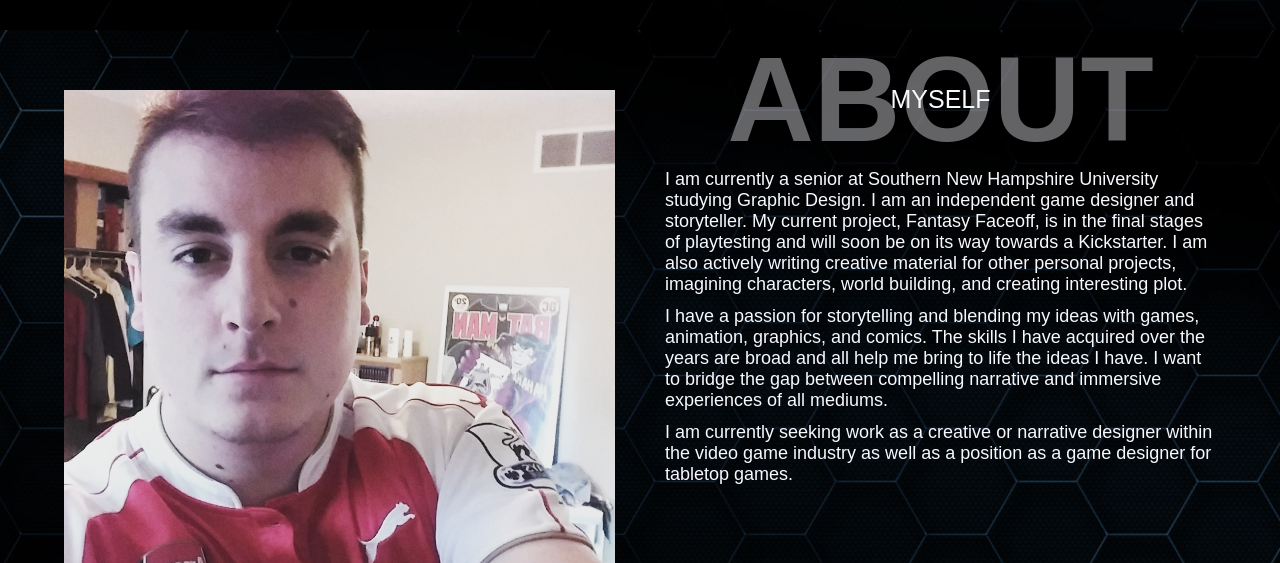
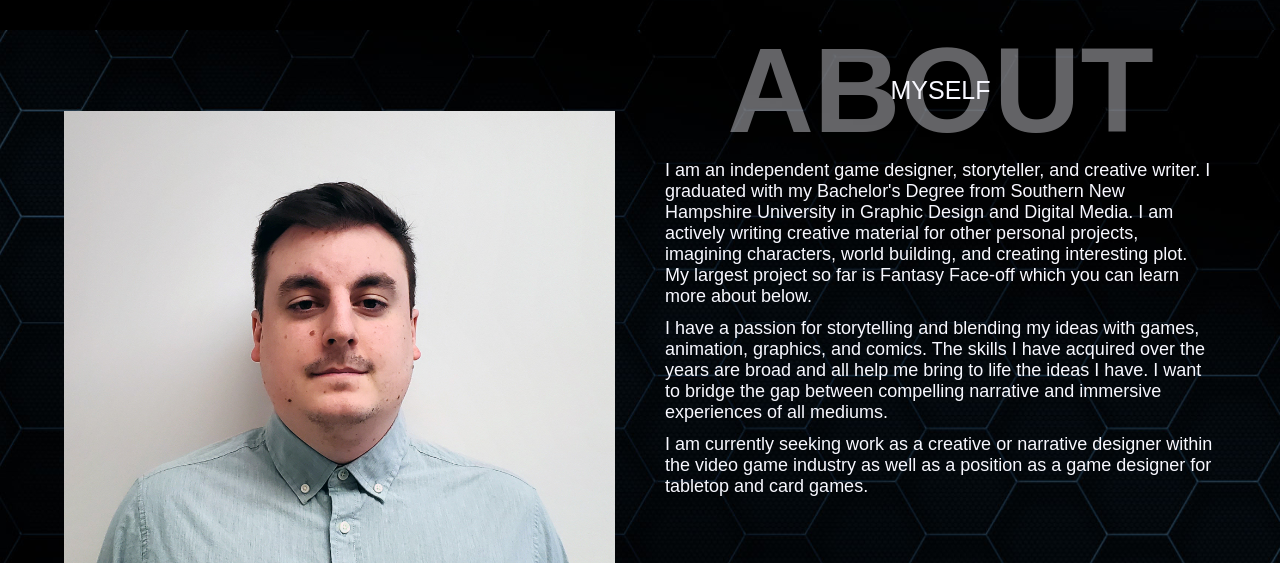
Before and after one commit to daddycozz/daddycozz.github.io, a plain HTML site: page index.html in a window 1280 px wide. Shown: the part 770-1333 px from the top of the page. Drawn offline with nearby package versions, Linux system fonts and the light colour scheme; a web font is replaced by a local one.

Commit message:
Update index.html

```diff
--- a/index.html
+++ b/index.html
@@ -48,24 +48,23 @@
     <section class="about" id="about">
         <div class="container">
             <div class="profile-img" data-aos="fade-right" data-aos-delay="300">
-                 <img src="images/alecprofile.jpg" alt="main picture of alec">
+                 <img src="images/websiteselfie.jpg" alt="main picture of alec">
             </div>
             <div class="about-details" data-aos="fade-left" data-aos-delay="600">
                 <div class="about-heading">
                     <h1>About</h1>
                     <h6>Myself</h6>
                 </div>
-                <p>I am currently a senior at Southern New Hampshire University studying Graphic Design.  I am an independent game designer and
-				storyteller.  My current project, Fantasy Faceoff, is in the final stages of playtesting and will soon be on its way towards a
-				Kickstarter.  I am also actively writing creative material for other personal projects, imagining characters, world building, and
-				creating interesting plot.</p>
+                <p>I am an independent game designer, storyteller, and creative writer.  I graduated with my Bachelor's Degree from Southern New Hampshire University in Graphic Design
+				and Digital Media.  I am actively writing creative material for other personal projects, imagining characters, world building, and
+				creating interesting plot.  My largest project so far is Fantasy Face-off which you can learn more about below.</p>
 				<br>
 				<p>I have a passion for storytelling and blending my ideas with games, animation, graphics, and comics.  The skills I have
 				acquired over the years are broad and all help me bring to life the ideas I have.  I want to bridge the gap between compelling
 				narrative and immersive experiences of all mediums.</p>
 				<br>
 				<p>I am currently seeking work as a creative or narrative designer within the video game industry as well as a position as a
-				game designer for tabletop games.</p>
+				game designer for tabletop and card games.</p>
                 <div class="social-media">
                     <ul class="nav-list">
                         <li>
```
